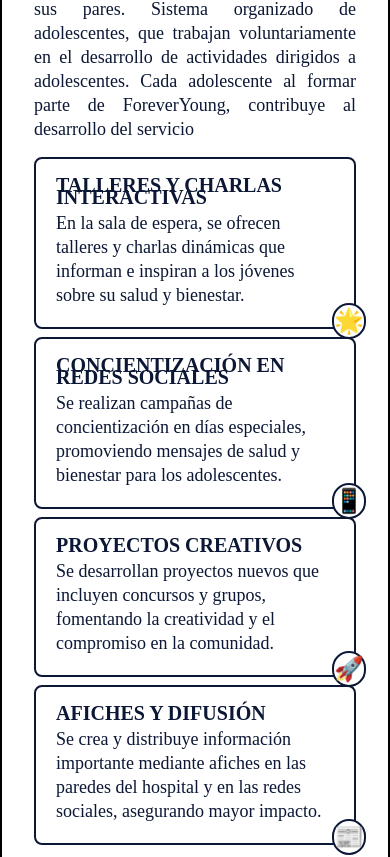
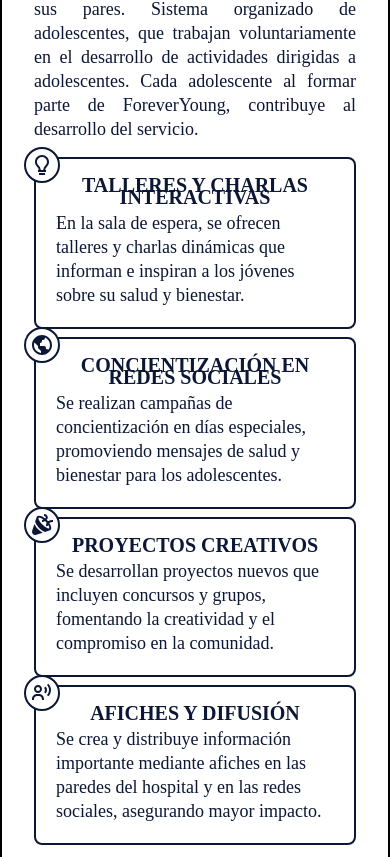
Before and after one commit to abigail-br987/nextjs-foreveryoung, a Next.js app: page / in a window 390 px wide. Shown: the part 1951-2808 px from the top of the page. Built offline with nearby package versions, Linux system fonts and the light colour scheme; a web font is replaced by a local one.

Commit message:
emoijs -> icons

```diff
--- a/src/components/parts/WhatDoWeDo.tsx
+++ b/src/components/parts/WhatDoWeDo.tsx
@@ -1,4 +1,5 @@
 import React from "react";
+import { BiUserVoice, BiWorld, BiSolidParty, BiBulb } from "react-icons/bi";
 
 interface HoverImageCardProps {
   className?: string;
@@ -16,7 +17,7 @@ export const HoverImageCard: React.FC<HoverImageCardProps> = ({
       className={`relative flex items-start border-2 border-darkBlue rounded-lg ${className}`}
     >
       <div
-        className="w-full   h-full rounded-lg bg-cover bg-center cursor-pointer overflow-hidden transition-all relative"
+        className="w-full h-full rounded-lg bg-cover bg-center cursor-pointer overflow-hidden transition-all relative"
         onClick={() => window.open(link, "_blank")}
       >
         <div
@@ -31,29 +32,29 @@ export const HoverImageCard: React.FC<HoverImageCardProps> = ({
 };
 
 interface InfoCardProps {
-  emoji: string;
+  icon: React.ReactNode;
   title: string;
   content: string;
   className?: string;
 }
 
 export const InfoCard: React.FC<InfoCardProps> = ({
-  emoji,
+  icon,
   title,
   content,
   className = "",
 }) => {
   return (
     <div
-      className={`p-5 relative rounded-lg border-2 border-darkBlue bg-white flex flex-col ${className}`}
+      className={`p-5 relative rounded-lg border-2
+         border-darkBlue bg-white flex flex-col ${className}`}
     >
-      <div className="absolute -bottom-3 -right-3 flex
-       items-center justify-center bg-white text-2xl border-2 aspect-square border-darkBlue rounded-full">
-        {emoji}
+      <div className="absolute -top-3 -left-3 flex items-center
+      justify-center bg-white p-1 text-2xl
+       border-2 aspect-square border-darkBlue rounded-full">
+        {icon}
       </div>
-
-
-      <h2>{title}</h2>
+      <h2 className="text-center">{title}</h2>
       <p>{content}</p>
     </div>
   );
@@ -63,28 +64,25 @@ function WhatDoWeDo() {
   return (
     <div className="space-y-4">
       <h1 className="text-deepGreen">¿Qué hacemos?</h1>
-      <p className="text-center
-       leading-4 w-fit p-1 px-3 rounded-lg pt-1.5 m-auto border-2 border-darkBlue">
+      <p className="text-center leading-4 w-fit p-1 px-3 rounded-lg pt-1.5 m-auto border-2 border-darkBlue">
         Nuestro objetivo es apoyar a los adolescentes y promover su salud
         sexual, integral, mental y física.
       </p>
       <p className="text-justify">
-              Esta experiencia se desarrolla en el marco de los derechos que
-              tienen los jóvenes a la <strong>SALUD, EDUCACIÓN Y PARTICIPACIÓN</strong> , con un
-              enfoque de equidad, de derecho y diversidad. Trabajamos con los
-              profesionales del equipo multidisciplinario en actividades
-              preventivas de conductas de riesgo y de promoción de estilos de
-              vida saludables con sus pares. Sistema organizado de adolescentes,
-              que trabajan voluntariamente en el desarrollo de actividades
-              dirigidos a adolescentes. Cada adolescente al formar parte de
-              ForeverYoung, contribuye al desarrollo del servicio
-            </p>
-      <div className="sm:grid  max-sm:space-y-2 sm:grid-cols-2 md:grid-cols-3 lg:grid-cols-4 grid-rows-4 w-full max-w-full gap-2
-        rounded-lg">
-        {/*TALLERES */}
-
+        Esta experiencia se desarrolla en el marco de los derechos que tienen
+        los jóvenes a la <strong>SALUD, EDUCACIÓN Y PARTICIPACIÓN</strong>, con
+        un enfoque de equidad, de derecho y diversidad. Trabajamos con los
+        profesionales del equipo multidisciplinario en actividades preventivas
+        de conductas de riesgo y de promoción de estilos de vida saludables con
+        sus pares. Sistema organizado de adolescentes, que trabajan
+        voluntariamente en el desarrollo de actividades dirigidas a
+        adolescentes. Cada adolescente al formar parte de ForeverYoung,
+        contribuye al desarrollo del servicio.
+      </p>
+      <div className="sm:grid max-sm:space-y-2 sm:grid-cols-2 md:grid-cols-3 lg:grid-cols-4 grid-rows-4 w-full max-w-full gap-2 rounded-lg">
+        {/* TALLERES */}
         <InfoCard
-          emoji="🌟"
+          icon={<BiBulb />}
           title="Talleres y Charlas Interactivas"
           content="En la sala de espera, se ofrecen talleres y charlas dinámicas que informan e inspiran a los jóvenes sobre su salud y bienestar."
           className="row-start-1"
@@ -96,7 +94,7 @@ function WhatDoWeDo() {
           backgroundImage="/images/taller1.PNG"
         />
         <HoverImageCard
-          className=" max-md:hidden row-start-1"
+          className="max-md:hidden row-start-1"
           link="https://www.instagram.com/p/C-GiFPOBM8c/?img_index=3"
           backgroundImage="/images/taller2.PNG"
         />
@@ -106,57 +104,50 @@ function WhatDoWeDo() {
           backgroundImage="/images/taller3.PNG"
         />
 
-        {/*CONCIENTIZACION */}
-
+        {/* CONCIENTIZACION */}
         <HoverImageCard
           className="max-sm:hidden row-start-2"
           link="https://www.instagram.com/forever_young_voluntariado/"
           backgroundImage="/images/screenshot2.png"
         />
-
         <InfoCard
-          emoji="📱"
+          icon={<BiWorld />}
           title="Concientización en Redes Sociales"
           content="Se realizan campañas de concientización en días especiales, promoviendo mensajes de salud y bienestar para los adolescentes."
           className="row-start-2"
         />
-
         <HoverImageCard
-          className=" max-md:hidden lg:col-span-2 row-start-2"
+          className="max-md:hidden lg:col-span-2 row-start-2"
           link="https://www.instagram.com/forever_young_voluntariado/"
           backgroundImage="/images/screenshot1.png"
         />
 
-        {/*PROYECTOS */}
-
+        {/* PROYECTOS */}
         <HoverImageCard
-          className="max-sm:hidden md:col-span-2 sm:col-start-2 row-start-3 "
+          className="max-sm:hidden md:col-span-2 sm:col-start-2 row-start-3"
           link="https://www.instagram.com/p/C98hzqzNGyy/?img_index=1"
           backgroundImage="/images/proyectos1.PNG"
         />
-
         <InfoCard
-          emoji="🚀"
+          icon={<BiSolidParty />}
           title="Proyectos Creativos"
           content="Se desarrollan proyectos nuevos que incluyen concursos y grupos, fomentando la creatividad y el compromiso en la comunidad."
           className="sm:col-start-1 md:col-start-3 row-start-3"
         />
-
         <HoverImageCard
           className="max-lg:hidden sm:col-span-1"
           link="https://www.instagram.com/p/DAOf6iBx2Sf/?img_index=1"
           backgroundImage="/images/proyectos2.PNG"
         />
 
-        {/*AFICHES */}
-
+        {/* AFICHES */}
         <HoverImageCard
           className="max-md:hidden sm:col-start-2 md:col-start-1 row-start-4 lg:col-start-1"
           link="https://www.instagram.com/stories/highlights/17842835370287172/"
           backgroundImage="/images/afiche3.jfif"
         />
-       <HoverImageCard
-          className="max-sm:hidden  md-col-start-3 md:row-start-4 lg:col-start-2"
+        <HoverImageCard
+          className="max-sm:hidden md-col-start-3 md:row-start-4 lg:col-start-2"
           link="https://www.instagram.com/stories/highlights/17842835370287172/"
           backgroundImage="/images/afiche2.jfif"
         />
@@ -165,9 +156,8 @@ function WhatDoWeDo() {
           link="https://www.instagram.com/stories/highlights/17842835370287172/"
           backgroundImage="/images/afiche1.jfif"
         />
-
         <InfoCard
-          emoji="📰"
+          icon={<BiUserVoice />}
           title="Afiches y Difusión"
           content="Se crea y distribuye información importante mediante afiches en las paredes del hospital y en las redes sociales, asegurando mayor impacto."
           className="md:col-start-2 md:row-start-4 lg:col-start-4"
```
